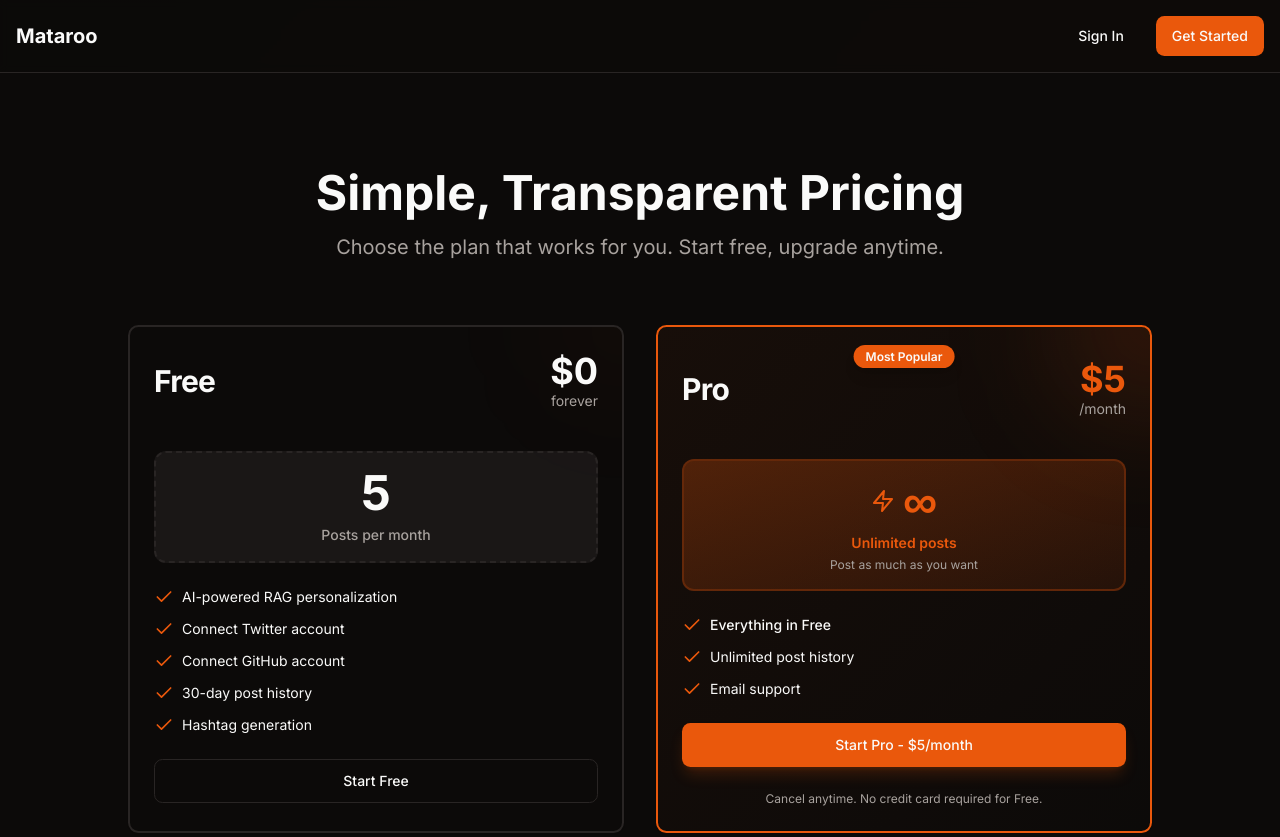
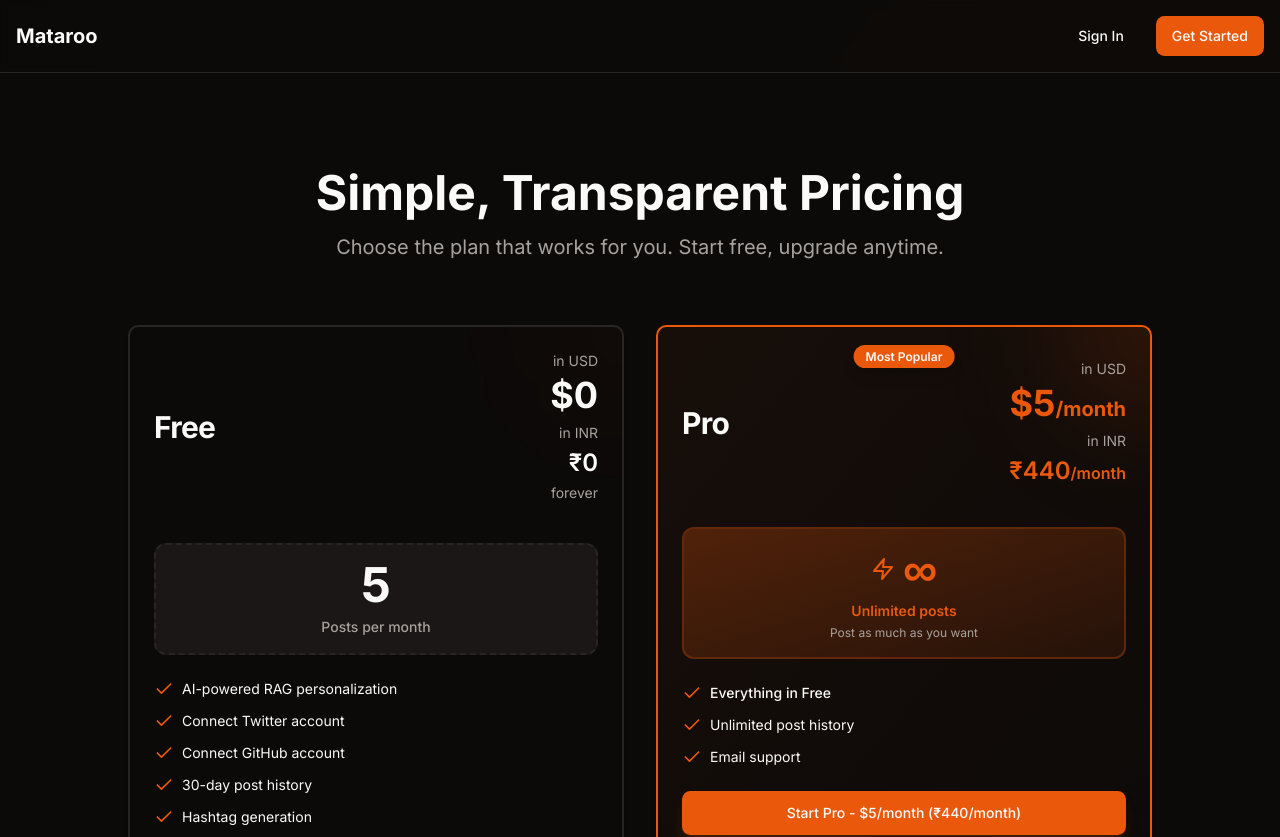
Before and after one commit to Manmit124/social-ai-agents, a Next.js app in the folder frontend/: page /pricing in a window 1280 px wide. Shown: the top 837 px of the page. Built offline with nearby package versions, Linux system fonts and the light colour scheme; no server answers.

Commit message:
Enhance pricing display: Add currency information for Free and Pro plans in both USD and INR, improving clarity for users. Update button text to reflect INR pricing for Pro subscription.

```diff
--- a/frontend/app/pricing/page.tsx
+++ b/frontend/app/pricing/page.tsx
@@ -151,8 +151,11 @@ export default function PricingPage() {
                 <div className="flex items-center justify-between mb-4">
                   <CardTitle className="text-3xl font-bold">Free</CardTitle>
                   <div className="text-right">
+                    <div className="text-sm text-muted-foreground mb-1">in USD</div>
                     <div className="text-4xl font-bold">$0</div>
-                    <div className="text-sm text-muted-foreground">forever</div>
+                    <div className="text-sm text-muted-foreground mb-1 mt-2">in INR</div>
+                    <div className="text-2xl font-semibold">₹0</div>
+                    <div className="text-sm text-muted-foreground mt-1">forever</div>
                   </div>
                 </div>
               </CardHeader>
@@ -208,8 +211,10 @@ export default function PricingPage() {
                 <div className="flex items-center justify-between mb-4">
                   <CardTitle className="text-3xl font-bold">Pro</CardTitle>
                   <div className="text-right">
-                    <div className="text-4xl font-bold text-primary">$5</div>
-                    <div className="text-sm text-muted-foreground">/month</div>
+                    <div className="text-sm text-muted-foreground mb-1">in USD</div>
+                    <div className="text-4xl font-bold text-primary">$5<span className="text-xl">/month</span></div>
+                    <div className="text-sm text-muted-foreground mb-1 mt-2">in INR</div>
+                    <div className="text-2xl font-semibold text-primary">₹440<span className="text-base">/month</span></div>
                   </div>
                 </div>
               </CardHeader>
@@ -248,7 +253,7 @@ export default function PricingPage() {
                   onClick={handleStartPro}
                   disabled={isLoading}
                 >
-                  {isLoading ? "Loading..." : user ? "Upgrade to Pro" : "Start Pro - $5/month"}
+                  {isLoading ? "Loading..." : user ? "Upgrade to Pro" : "Start Pro - $5/month (₹440/month)"}
                 </Button>
                 <p className="text-xs text-center text-muted-foreground">
                   Cancel anytime. No credit card required for Free.
--- a/frontend/components/pricing/PricingSection.tsx
+++ b/frontend/components/pricing/PricingSection.tsx
@@ -122,7 +122,12 @@ export function PricingSection() {
             <CardHeader>
               <div className="flex items-center justify-between mb-2">
                 <CardTitle className="text-2xl">Free</CardTitle>
-                <span className="text-3xl font-bold">$0</span>
+                <div className="text-right">
+                  <div className="text-xs text-muted-foreground mb-1">in USD</div>
+                  <div className="text-3xl font-bold">$0</div>
+                  <div className="text-xs text-muted-foreground mb-1 mt-2">in INR</div>
+                  <div className="text-xl font-semibold">₹0</div>
+                </div>
               </div>
               <CardDescription className="text-base">
                 Perfect for trying Mataroo
@@ -178,9 +183,11 @@ export function PricingSection() {
             <CardHeader>
               <div className="flex items-center justify-between mb-2">
                 <CardTitle className="text-2xl">Pro</CardTitle>
-                <div>
-                  <span className="text-3xl font-bold">$5</span>
-                  <span className="text-muted-foreground">/month</span>
+                <div className="text-right">
+                  <div className="text-xs text-muted-foreground mb-1">in USD</div>
+                  <div className="text-3xl font-bold text-primary">$5<span className="text-lg">/month</span></div>
+                  <div className="text-xs text-muted-foreground mb-1 mt-2">in INR</div>
+                  <div className="text-xl font-semibold text-primary">₹440<span className="text-base">/month</span></div>
                 </div>
               </div>
               <CardDescription className="text-base">
```
